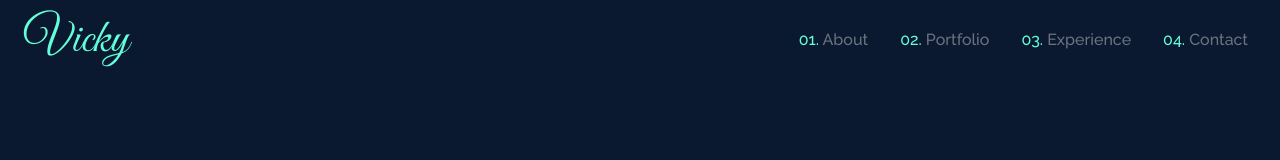
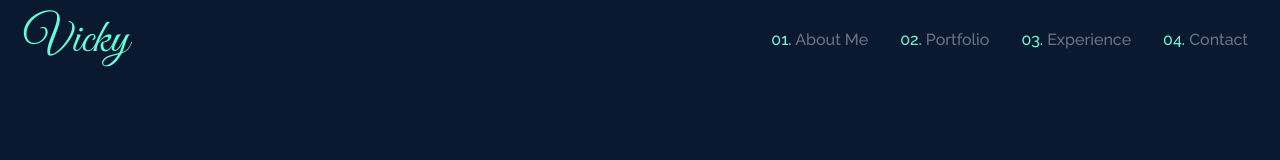
Before and after one commit to ytleevicky/react-my-portfolio, a React (Create React App) app: page / in a window 1280 px wide. Shown: the top 160 px of the page. Built offline with nearby package versions, Linux system fonts and the light colour scheme.

Commit message:
Update about me section

```diff
--- a/src/components/About.jsx
+++ b/src/components/About.jsx
@@ -14,7 +14,7 @@ const About = () => {
       >
         <div className="pt-20 md:py-20">
           <p className="text-4xl font-bold border-b-4 border-sky inline ">
-            <span className="text-cyan">01.</span> About
+            <span className="text-cyan">01.</span> About me
           </p>
         </div>
 
--- a/src/components/NavBar.jsx
+++ b/src/components/NavBar.jsx
@@ -9,7 +9,7 @@ const NavBar = () => {
     {
       id: 1,
       linkOrder: "01.",
-      link: "about",
+      link: "about me",
     },
     {
       id: 2,
```
